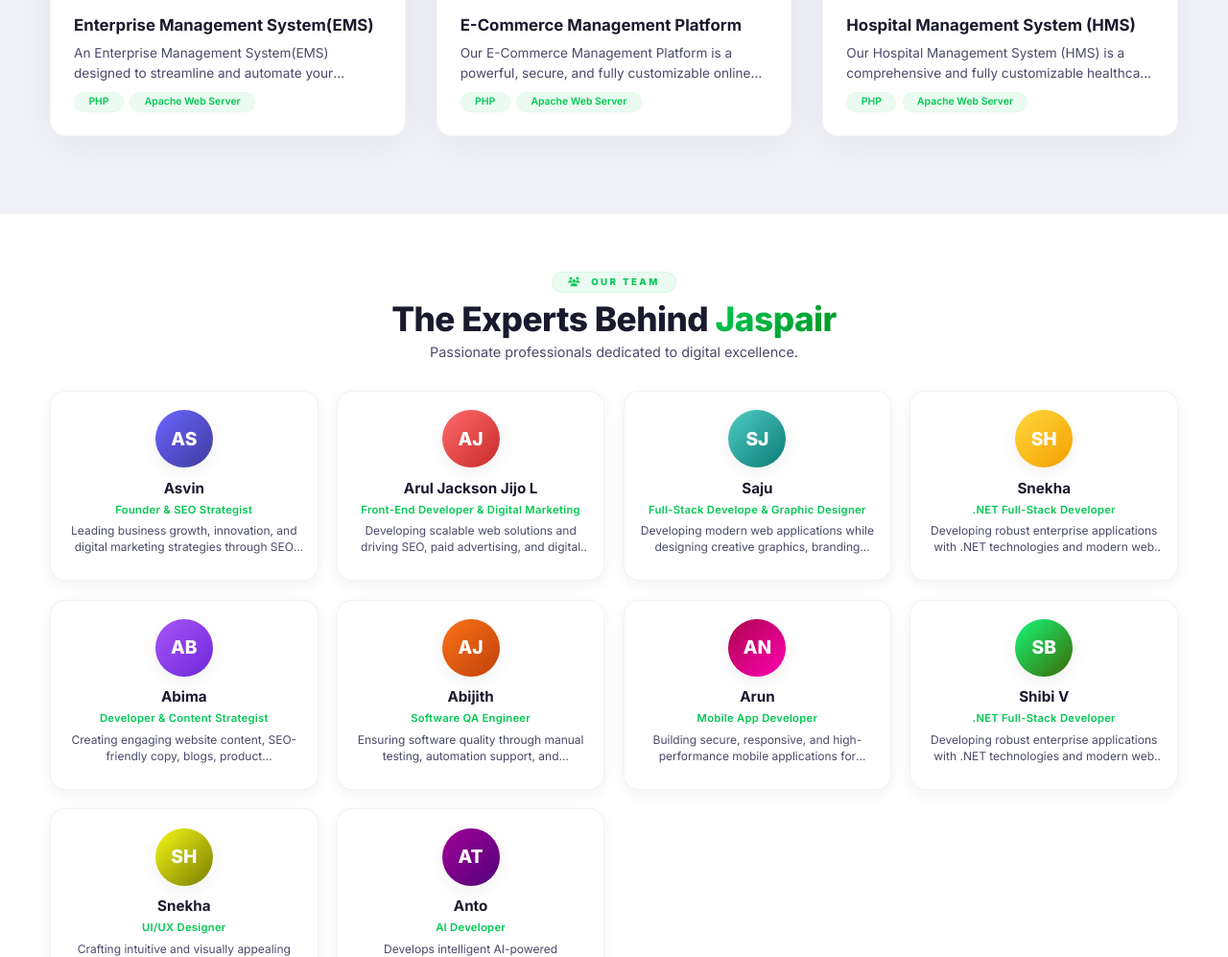
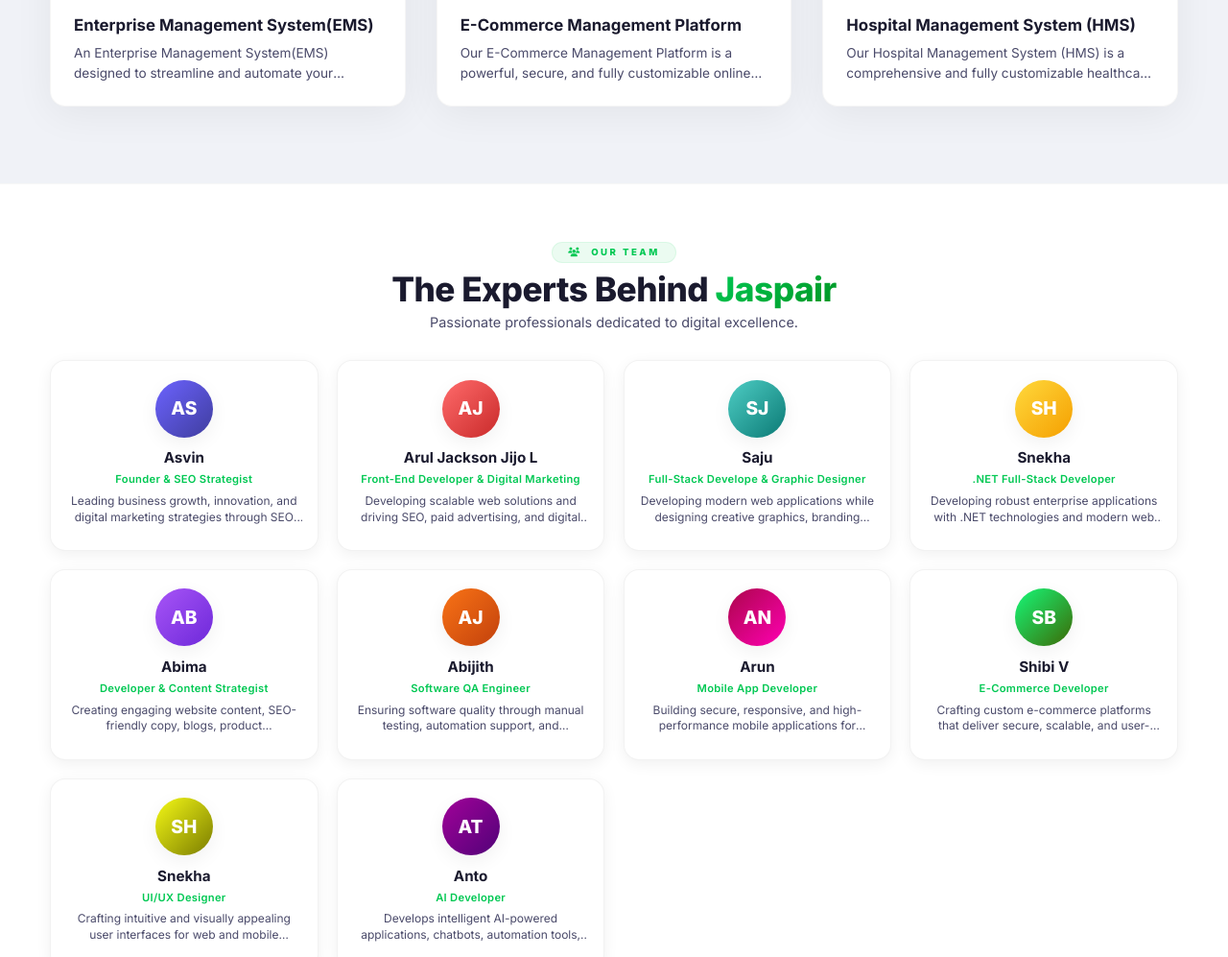
Before and after one commit to jaspair/jaspair.github.io, a plain HTML site: page index.html in a window 1280 px wide. Shown: the part 3638-4635 px from the top of the page at 96% size. Drawn offline with Linux system fonts and the light colour scheme.

Commit message:
Update index.html

```diff
--- a/index.html
+++ b/index.html
@@ -2398,10 +2398,10 @@
                     <div class="portfolio-body">
                         <h4>Enterprise Management System(EMS)</h4>
                         <p>An Enterprise Management System(EMS) designed to streamline and automate your organization's daily operations. From employee management and leave requests to internal communication, approvals, reporting, and custom business workflows, our solution can be tailored to meet the unique needs of your organization.</p>
-                        <div class="tags">
+                        <!-- <div class="tags">
                             <span>PHP</span>
                             <span>Apache Web Server</span>
-                        </div>
+                        </div> -->
                     </div>
                 </div>
 
@@ -2420,10 +2420,10 @@
                     <div class="portfolio-body">
                         <h4>E-Commerce Management Platform</h4>
                         <p>Our E-Commerce Management Platform is a powerful, secure, and fully customizable online commerce solution designed to help businesses establish a strong digital presence and grow their sales. From product management and secure online payments to order processing, inventory control, and customer engagement, the platform provides everything you need to run a successful online store.</p>
-                        <div class="tags">
+                        <!-- <div class="tags">
                             <span>PHP</span>
                             <span>Apache Web Server</span>
-                        </div>
+                        </div> -->
                     </div>
                 </div>
 
@@ -2442,10 +2442,10 @@
                     <div class="portfolio-body">
                         <h4>Hospital Management System (HMS)</h4>
                         <p>Our Hospital Management System (HMS) is a comprehensive and fully customizable healthcare management solution designed to streamline hospital operations, improve patient care, and enhance administrative efficiency. The platform integrates every essential hospital function into a single, secure, and intelligent system, enabling healthcare providers to manage their daily operations with greater accuracy and productivity.</p>
-                        <div class="tags">
+                        <!-- <div class="tags">
                             <span>PHP</span>
                             <span>Apache Web Server</span>
-                        </div>
+                        </div> -->
                     </div>
                 </div>
             </div>
@@ -2598,8 +2598,8 @@
                         <span>SB</span>
                     </div>
                     <h4>Shibi V</h4>
-                    <span class="team-role-compact">.NET Full-Stack Developer</span>
-                    <p class="team-desc-compact">Developing robust enterprise applications with .NET technologies and modern web frameworks.</p>
+                    <span class="team-role-compact">E-Commerce Developer</span>
+                    <p class="team-desc-compact">Crafting custom e-commerce platforms that deliver secure, scalable, and user-friendly shopping experiences.</p>
                     <!-- <span class="team-role-compact">UI/UX Designer</span>
                     <p class="team-desc-compact">Crafting intuitive and visually appealing user interfaces for web and mobile applications.</p> -->
                     <!-- <div class="team-social-compact">
```
